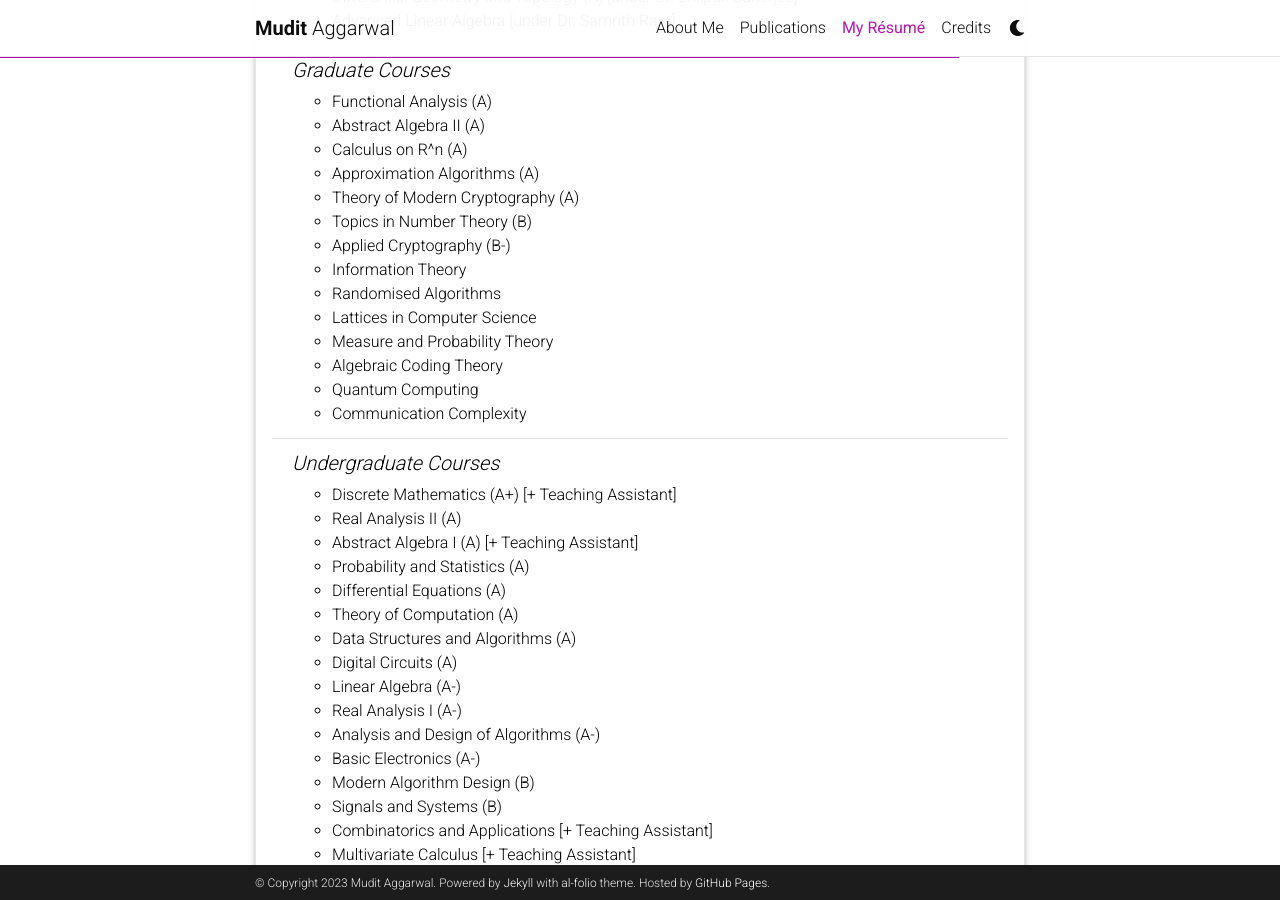
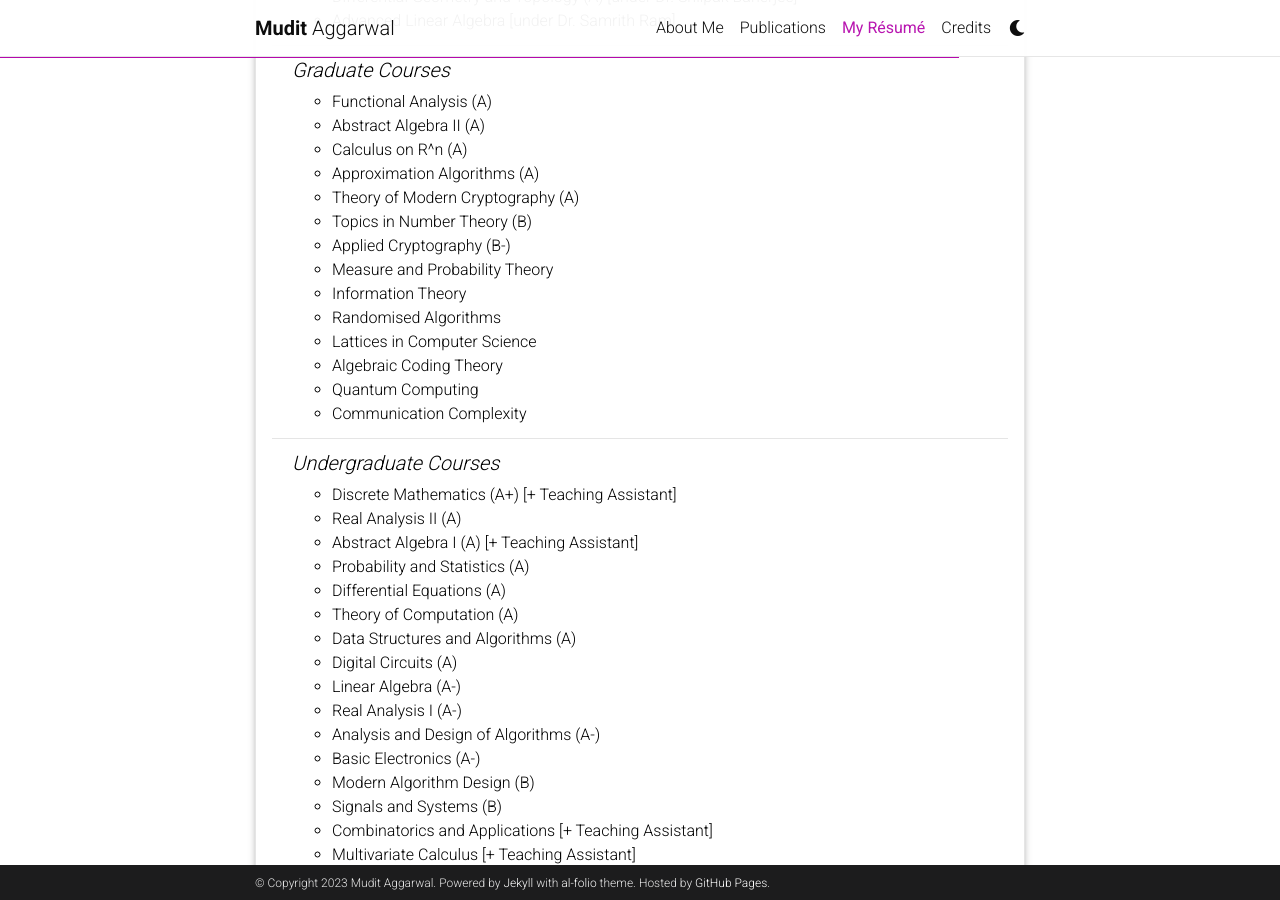
Before and after one commit to v1at0r/v1at0r.github.io, a Jekyll site: the page built from _pages/resume.md, in a window 1280 px wide and 900 px high, scrolled down 1446 px. Built offline with Jekyll 4.4.1, drawn with Linux system fonts in a browser that asks for light colours; comment, search, counter and statistics services are not loaded; a style sheet for code colours, icons or effects is not loaded; some of the changed lines change nothing that is shown.

Commit message:
Update cv.yml

```diff
--- a/_data/cv.yml
+++ b/_data/cv.yml
@@ -82,10 +82,10 @@
         - Theory of Modern Cryptography (A)
         - Topics in Number Theory (B)
         - Applied Cryptography (B-)
+        - Measure and Probability Theory
         - Information Theory
         - Randomised Algorithms
         - Lattices in Computer Science
-        - Measure and Probability Theory
         - Algebraic Coding Theory
         - Quantum Computing
         - Communication Complexity
```
